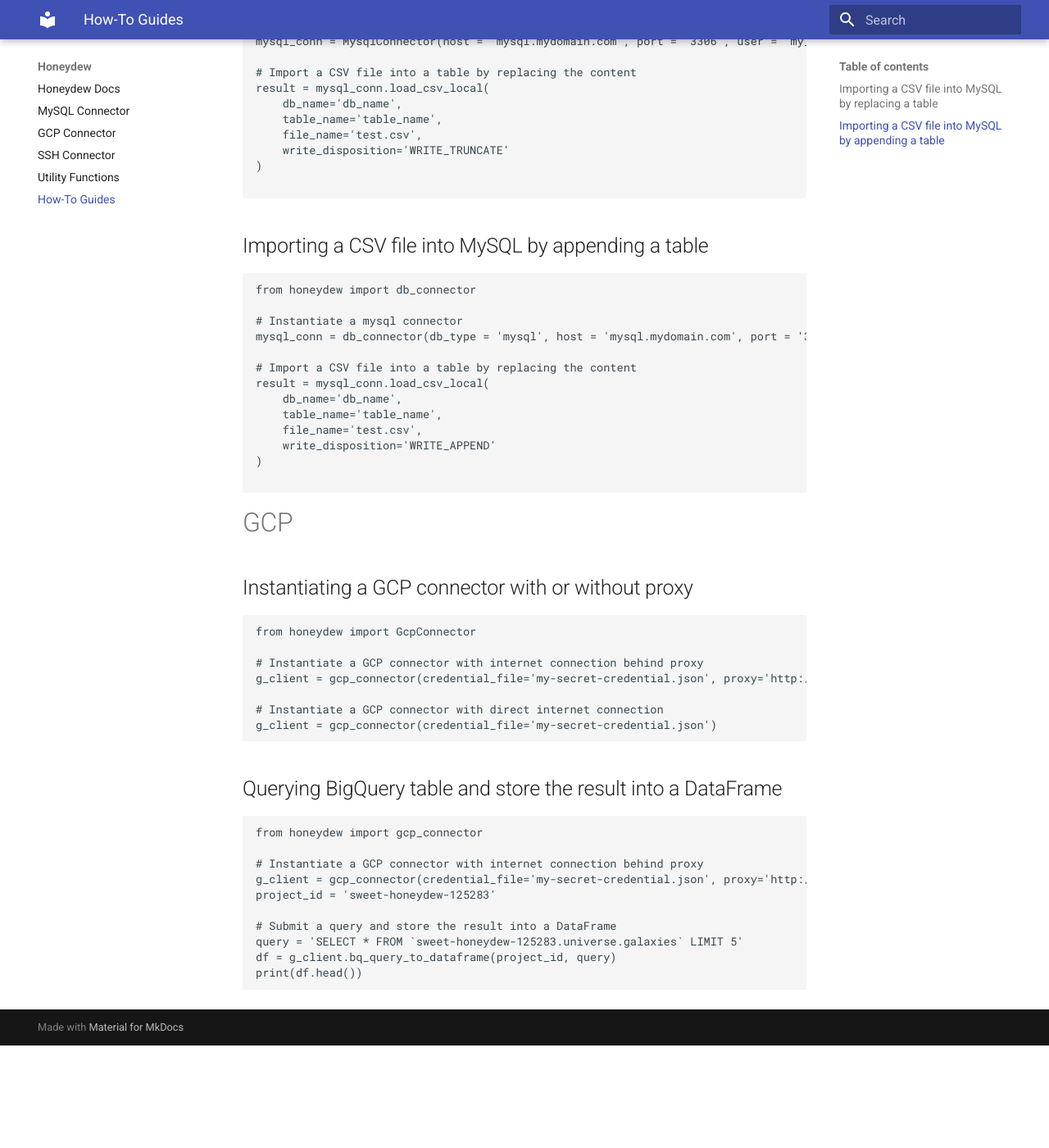
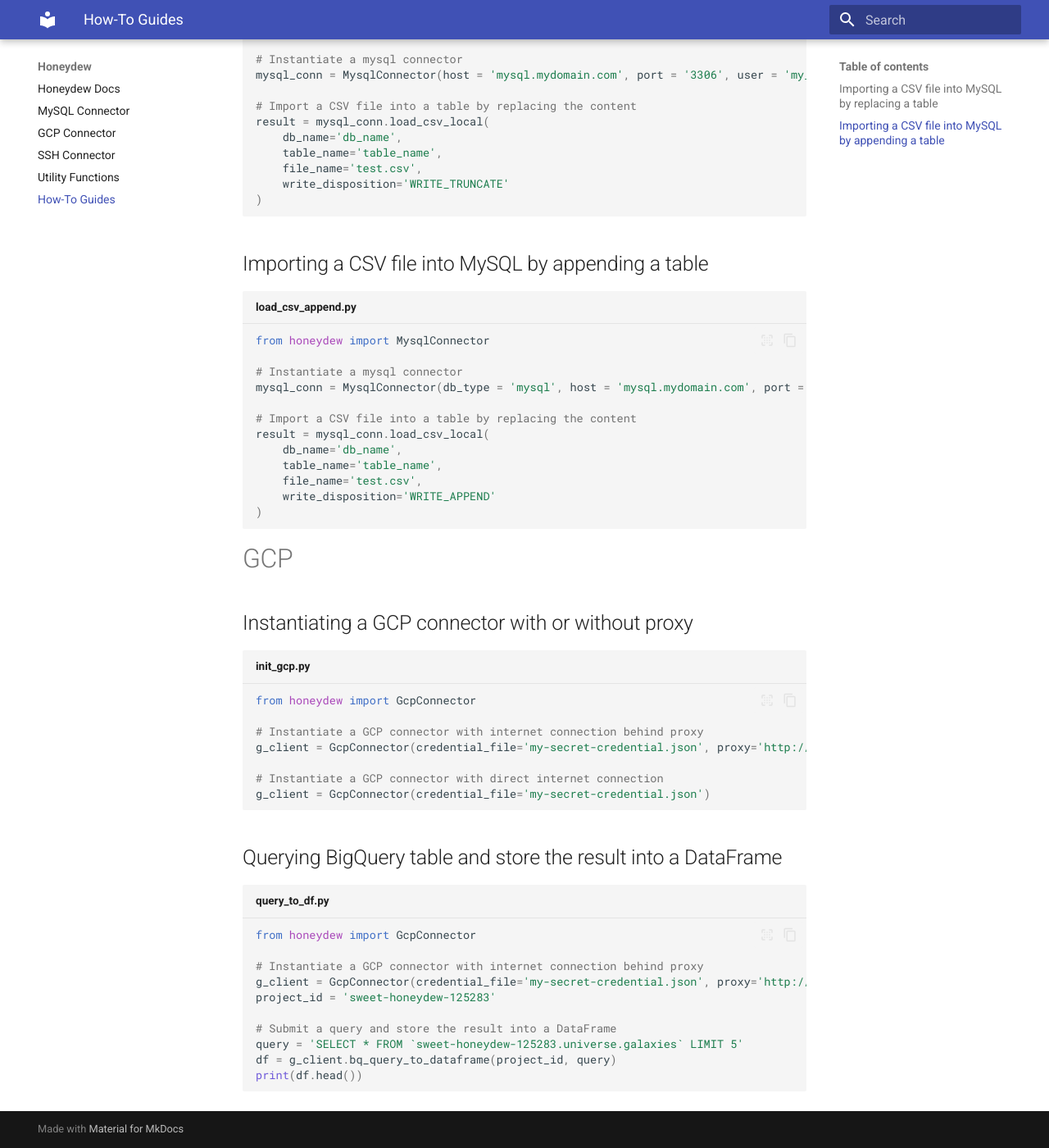
Before and after one commit to jeffis-ca/honeydew, an MkDocs documentation site: the page built from docs/how-to-guides.md, in a window 1280 px wide and 1400 px high, scrolled down 257 px. Shown: the whole window at 82% size. Built offline with MkDocs 1.6.1 and Material for MkDocs 9.7.7, drawn with Linux system fonts in a browser that asks for light colours; before the commit the page ends 1532 px from its top, so only the background shows below that; some of the changed text lies outside the part shown.

Commit message:
fixed docs

````diff
--- a/docs/how-to-guides.md
+++ b/docs/how-to-guides.md
@@ -1,8 +1,8 @@
 # MySQL
 ## Importing a CSV file into MySQL by replacing a table
 
-```Python
-from honeydew import mysql_connector
+```py title="load_csv_truncate.py"
+from honeydew import MysqlConnector
 
 # Instantiate a mysql connector
 mysql_conn = MysqlConnector(host = 'mysql.mydomain.com', port = '3306', user = 'my_user', password = 'my_password', allow_local_infile=True)
@@ -17,12 +17,13 @@
 
 ```
 
+
 ## Importing a CSV file into MySQL by appending a table
-```Python
-from honeydew import db_connector
+```py title="load_csv_append.py"
+from honeydew import MysqlConnector
 
 # Instantiate a mysql connector
-mysql_conn = db_connector(db_type = 'mysql', host = 'mysql.mydomain.com', port = '3306', user = 'my_user', password = 'my_password', allow_local_infile=True)
+mysql_conn = MysqlConnector(db_type = 'mysql', host = 'mysql.mydomain.com', port = '3306', user = 'my_user', password = 'my_password', allow_local_infile=True)
 
 # Import a CSV file into a table by replacing the content
 result = mysql_conn.load_csv_local(
@@ -36,27 +37,29 @@
 
 # GCP
 ## Instantiating a GCP connector with or without proxy
-```Python
+```py title="init_gcp.py"
 from honeydew import GcpConnector
 
 # Instantiate a GCP connector with internet connection behind proxy
-g_client = gcp_connector(credential_file='my-secret-credential.json', proxy='http://proxy.mydomain.com:8080')
+g_client = GcpConnector(credential_file='my-secret-credential.json', proxy='http://proxy.mydomain.com:8080')
 
 # Instantiate a GCP connector with direct internet connection
-g_client = gcp_connector(credential_file='my-secret-credential.json')
+g_client = GcpConnector(credential_file='my-secret-credential.json')
+
 ```
 
 
 ## Querying BigQuery table and store the result into a DataFrame
-```Python
-from honeydew import gcp_connector
+```py title="query_to_df.py"
+from honeydew import GcpConnector
 
 # Instantiate a GCP connector with internet connection behind proxy
-g_client = gcp_connector(credential_file='my-secret-credential.json', proxy='http://proxy.mydomain.com:8080')
+g_client = GcpConnector(credential_file='my-secret-credential.json', proxy='http://proxy.mydomain.com:8080')
 project_id = 'sweet-honeydew-125283'
 
 # Submit a query and store the result into a DataFrame
 query = 'SELECT * FROM `sweet-honeydew-125283.universe.galaxies` LIMIT 5'
 df = g_client.bq_query_to_dataframe(project_id, query)
 print(df.head())
+
 ```
--- a/mkdocs.yml
+++ b/mkdocs.yml
@@ -1,9 +1,25 @@
 site_name: Honeydew
 theme:
   name: "material"
+  features:
+    - content.code.copy
+    - content.code.select
+
 plugins:
   - search
   - mkdocstrings
+  - autorefs
+
+markdown_extensions:
+  - pymdownx.highlight:
+      anchor_linenums: true
+      line_spans: __span
+      pygments_lang_class: true
+      auto_title: true
+  - pymdownx.inlinehilite
+  - pymdownx.snippets
+  - pymdownx.superfences
+
 
 nav:
   - Honeydew Docs: index.md
--- a/setup.py
+++ b/setup.py
@@ -1,6 +1,5 @@
 # Always prefer setuptools over distutils
 from setuptools import setup, find_packages
-
 # To use a consistent encoding
 from codecs import open
 from os import path
@@ -15,7 +14,7 @@
 # This call to setup() does all the work
 setup(
     name="honeydew",
-    version="0.1.9",
+    version='0.1.10',
     description="Collection of connectors for ETL",
     long_description=long_description,
     long_description_content_type="text/markdown",
@@ -35,6 +34,8 @@
         "Programming Language :: Python :: 3.7",
         "Programming Language :: Python :: 3.8",
         "Programming Language :: Python :: 3.9",
+        "Programming Language :: Python :: 3.10",
+        "Programming Language :: Python :: 3.11",
         "Operating System :: OS Independent"
     ],
     packages=["honeydew"],
--- a/test_gcp.py
+++ b/test_gcp.py
@@ -1,4 +1,5 @@
 from honeydew import gcp_connector
+from dotenv import load_dotenv
 import os
 CREDENTIAL_FILE = os.environ.get('CREDENTIAL_FILE')
 GCP_PROXY = os.environ.get('GCP_PROXY')
````
Also changed, not shown: README.md (+7 -0 lines), test_mysql.py (+5 -7 lines), docs/mysql.md (line endings or trailing spaces), 2 other files.
